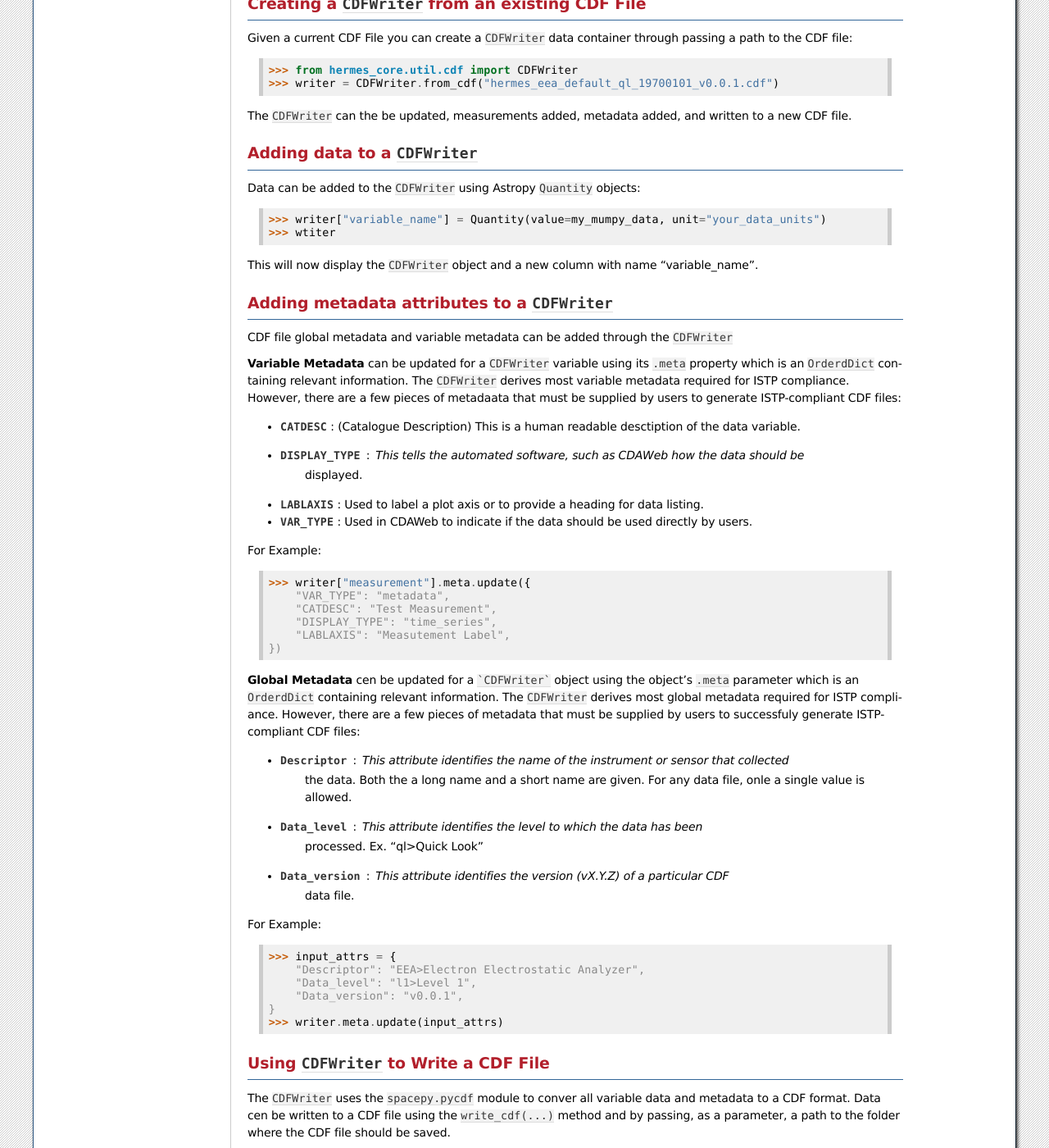
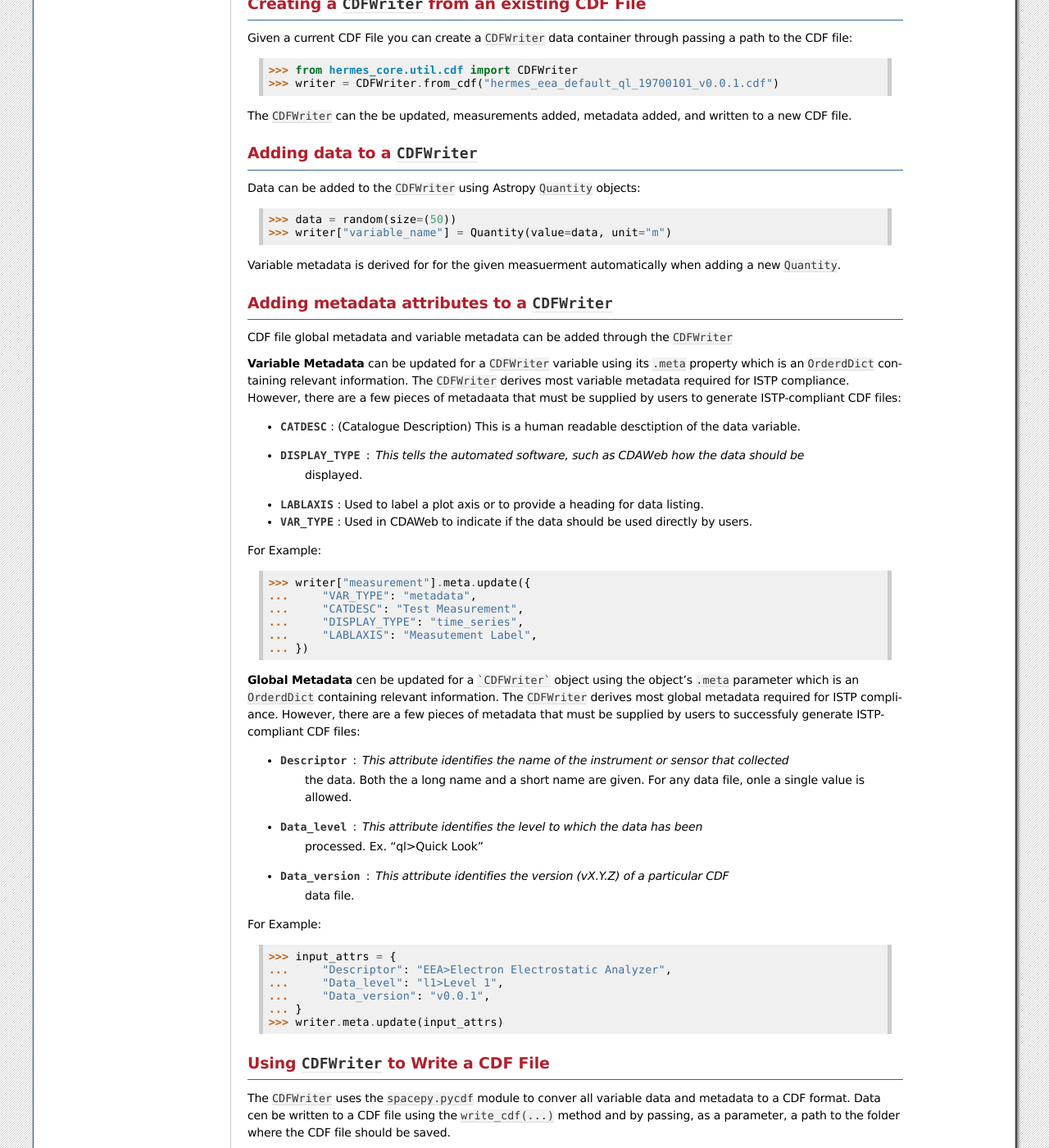
Before and after one commit to HERMES-SOC/hermes_core, a Sphinx documentation site: the page built from docs/user-guide/cdf_writer.rst, in a window 1280 px wide and 1400 px high, scrolled down 1380 px. Shown: the whole window at 82% size. Built offline with Sphinx 7.4.7, drawn with Linux system fonts in a browser that asks for light colours; the version number could not be read and is left out; some of the changed text lies outside the part shown.

Commit message:
incremental doc updates

````diff
--- a/docs/user-guide/cdf_writer.rst
+++ b/docs/user-guide/cdf_writer.rst
@@ -46,7 +46,7 @@ A ``CDFWriter`` must be created from a ``TimeSeries`` object containing at least
 
 Import the required ``astropy`` dependencies and create an empty ``TimeSeries``::
 
-    >>> from `astropy.TimeSeries` import TimeSeries
+    >>> from astropy.timeseries import TimeSeries
     >>> from astropy.time import Time
     >>> from astropy.units.quantity import Quantity
     >>> ts = TimeSeries()
@@ -89,10 +89,10 @@ Adding data to a ``CDFWriter``
 
 Data can be added to the ``CDFWriter`` using Astropy ``Quantity`` objects::
 
-    >>> writer["variable_name"] = Quantity(value=my_mumpy_data, unit="your_data_units")
-    >>> wtiter
+    >>> data = random(size=(50))
+    >>> writer["variable_name"] = Quantity(value=data, unit="m")
 
-This will now display the ``CDFWriter`` object and a new column with name "variable_name".
+Variable metadata is derived for for the given measuerment automatically when adding a new ``Quantity``.
 
 
 Adding metadata attributes to a ``CDFWriter``
@@ -114,11 +114,11 @@ that must be supplied by users to generate ISTP-compliant CDF files:
 For Example::
 
     >>> writer["measurement"].meta.update({
-        "VAR_TYPE": "metadata",
-        "CATDESC": "Test Measurement",
-        "DISPLAY_TYPE": "time_series",
-        "LABLAXIS": "Measutement Label",
-    })
+    ...     "VAR_TYPE": "metadata",
+    ...     "CATDESC": "Test Measurement",
+    ...     "DISPLAY_TYPE": "time_series",
+    ...     "LABLAXIS": "Measutement Label",
+    ... })
 
 
 **Global Metadata** cen be updated for a ```CDFWriter``` object using the object's ``.meta`` parameter
@@ -137,10 +137,10 @@ supplied by users to successfuly generate ISTP-compliant CDF files:
 For Example::
 
     >>> input_attrs = {
-        "Descriptor": "EEA>Electron Electrostatic Analyzer",
-        "Data_level": "l1>Level 1",
-        "Data_version": "v0.0.1",
-    }
+    ...     "Descriptor": "EEA>Electron Electrostatic Analyzer",
+    ...     "Data_level": "l1>Level 1",
+    ...     "Data_version": "v0.0.1",
+    ... }
     >>> writer.meta.update(input_attrs)
 
 
````
Also changed, not shown: other parts of docs/user-guide/cdf_writer.rst (+4 -4 lines), 1 other file.
